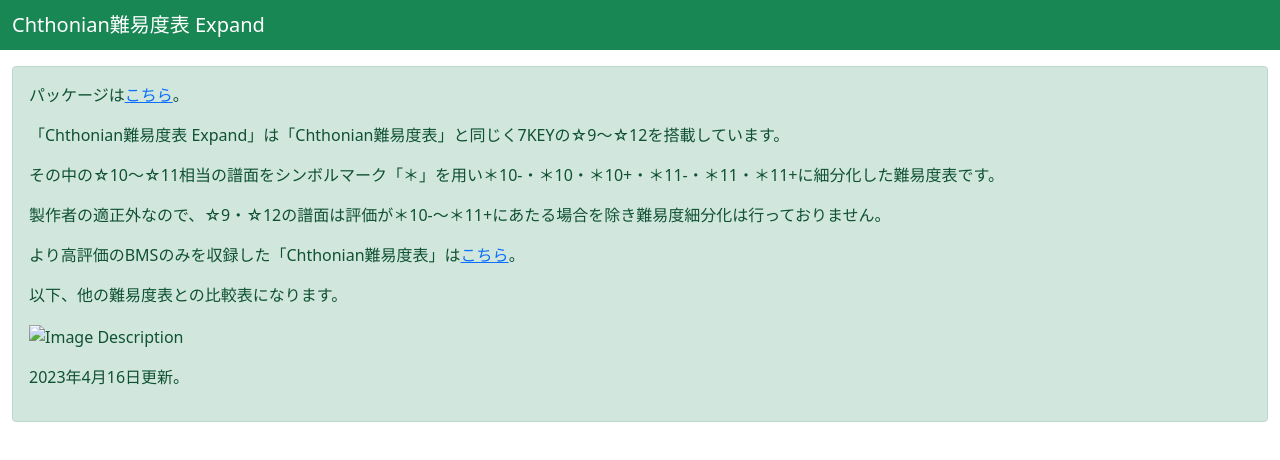
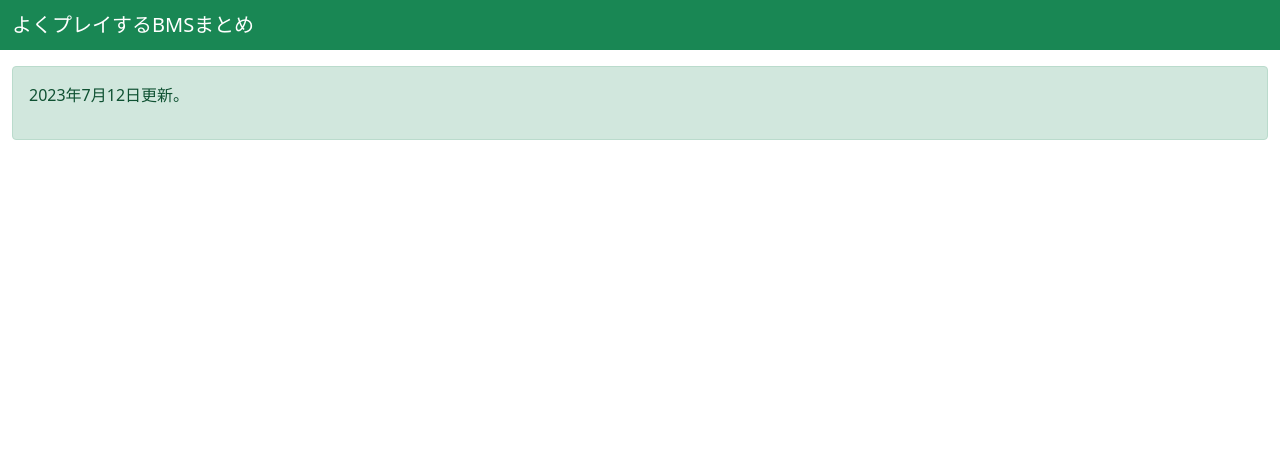
Before and after one commit to yu3553/Fav, a plain HTML site: page index.html in a window 1280 px wide. Drawn offline with nearby package versions, Linux system fonts and the light colour scheme; no server answers.

Commit message:
Update index.html

```diff
--- a/index.html
+++ b/index.html
@@ -2,7 +2,7 @@
 <html lang="ja">
 
 <head>
-    <title>Chthonian難易度表 Expand</title>
+    <title>よくプレイするBMSまとめ</title>
     <meta charset="UTF-8">
     <meta http-equiv="X-UA-Compatible" content="IE=edge">
     <meta name="viewport" content="width=device-width, initial-scale=1.0">
@@ -19,7 +19,7 @@
     <header class="mb-3">
         <nav class="navbar navbar-dark bg-success">
             <div class="container-fluid">
-                <span class="navbar-brand mb-0 h1">Chthonian難易度表 Expand</span>
+                <span class="navbar-brand mb-0 h1">よくプレイするBMSまとめ</span>
             </div>
         </nav>
     </header>
@@ -32,14 +32,7 @@
             </style>
 
         <div class="alert alert-success mb-3" role="alert">
-            <p>パッケージは<a href="https://mega.nz/folder/AfhCQQ5L#yiGIZClSEboUuwjOs1T3Ug" target="_blank" rel="noopener noreferrer">こちら</a>。</p>
-            <p>「Chthonian難易度表 Expand」は「Chthonian難易度表」と同じく7KEYの☆9～☆12を搭載しています。</p>
-            <p>その中の☆10～☆11相当の譜面をシンボルマーク「＊」を用い＊10-・＊10・＊10+・＊11-・＊11・＊11+に細分化した難易度表です。</p>
-            <p>製作者の適正外なので、☆9・☆12の譜面は評価が＊10-～＊11+にあたる場合を除き難易度細分化は行っておりません。</p>
-            <p>より高評価のBMSのみを収録した「Chthonian難易度表」は<a href="https://yu3553.github.io/C_default/" target="_blank" rel="noopener noreferrer">こちら</a>。</p>
-            <p>以下、他の難易度表との比較表になります。</p>
-            <p><img src="image.png" alt="Image Description" /></p>
-            <p>2023年4月16日更新。</p>
+            <p>2023年7月12日更新。</p>
         </div>
 
 
```
